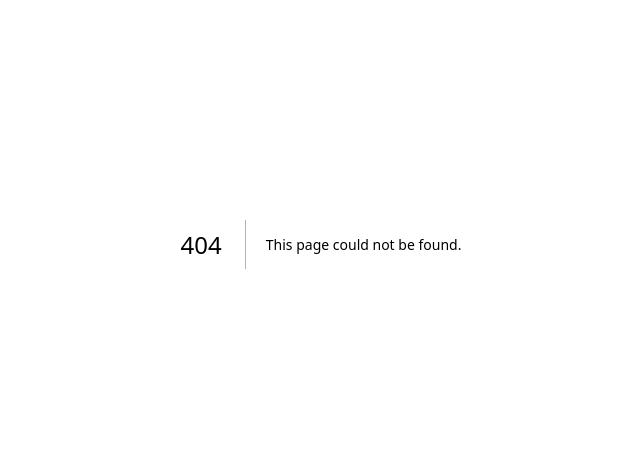
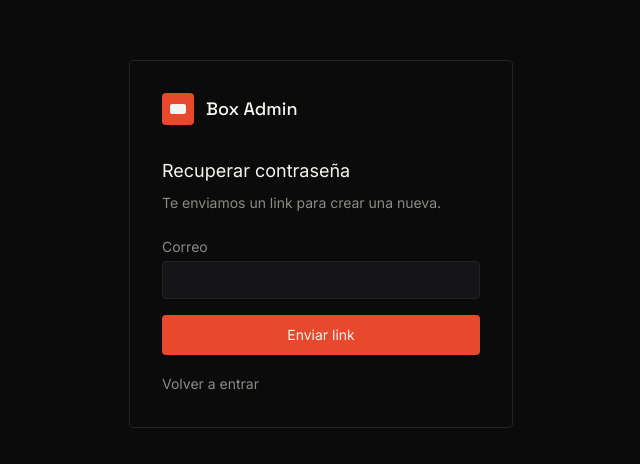
Before and after one commit to crossfitbox/Crossfit-box-repo, a Next.js app: page /forgot-password in a window 1280 px wide. Before the commit this address had no page. Shown: the part 156-620 px from the top of the page, without its empty margins (319-959 px from the left). Built offline with nearby package versions, Linux system fonts and the light colour scheme; no server answers.

Commit message:
Agregar recuperación de contraseña (forgot-password + reset-password)

```diff
--- /dev/null
+++ b/app/forgot-password/page.tsx
@@ -0,0 +1,85 @@
+'use client';
+
+import { useState } from 'react';
+import Link from 'next/link';
+import { createBrowserSupabaseClient } from '@/lib/supabase-browser';
+
+export default function ForgotPasswordPage() {
+  const supabase = createBrowserSupabaseClient();
+
+  const [email, setEmail] = useState('');
+  const [sent, setSent] = useState(false);
+  const [error, setError] = useState<string | null>(null);
+  const [loading, setLoading] = useState(false);
+
+  async function handleSubmit(e: React.FormEvent) {
+    e.preventDefault();
+    setLoading(true);
+    setError(null);
+
+    const { error } = await supabase.auth.resetPasswordForEmail(email, {
+      redirectTo: `${window.location.origin}/reset-password`,
+    });
+
+    setLoading(false);
+
+    if (error) {
+      setError('No se pudo enviar el correo — intenta de nuevo');
+      return;
+    }
+
+    setSent(true);
+  }
+
+  return (
+    <div className="min-h-screen flex items-center justify-center bg-bg px-6">
+      <div className="w-full max-w-sm border border-border rounded p-8">
+        <div className="flex items-center gap-3 mb-8">
+          <div className="w-8 h-8 rounded bg-accent flex items-center justify-center">
+            <div className="w-4 h-2.5 bg-primary rounded-sm" />
+          </div>
+          <span className="font-display font-medium text-lg text-primary">Box Admin</span>
+        </div>
+
+        {sent ? (
+          <>
+            <h1 className="text-primary text-lg mb-2">Revisa tu correo</h1>
+            <p className="text-secondary text-sm mb-6">
+              Si <strong>{email}</strong> tiene una cuenta, te llegó un link para
+              crear una contraseña nueva. Puede tardar unos minutos.
+            </p>
+            <Link href="/login" className="text-accent text-sm">Volver a entrar</Link>
+          </>
+        ) : (
+          <form onSubmit={handleSubmit}>
+            <h1 className="text-primary text-lg mb-2">Recuperar contraseña</h1>
+            <p className="text-secondary text-sm mb-6">
+              Te enviamos un link para crear una nueva.
+            </p>
+
+            <label className="block text-sm text-secondary mb-1">Correo</label>
+            <input
+              type="email"
+              required
+              value={email}
+              onChange={(e) => setEmail(e.target.value)}
+              className="w-full bg-surface border border-border rounded px-3 py-2 text-sm text-primary mb-4 outline-none focus:border-accent"
+            />
+
+            {error && <p className="text-accent text-sm mb-4">{error}</p>}
+
+            <button
+              type="submit"
+              disabled={loading}
+              className="w-full bg-accent text-primary text-sm py-2.5 rounded hover:opacity-90 transition-opacity disabled:opacity-50 mb-4"
+            >
+              {loading ? 'Enviando...' : 'Enviar link'}
+            </button>
+
+            <Link href="/login" className="text-secondary text-sm">Volver a entrar</Link>
+          </form>
+        )}
+      </div>
+    </div>
+  );
+}
--- a/app/login/page.tsx
+++ b/app/login/page.tsx
@@ -1,6 +1,7 @@
 'use client';
 
 import { useState } from 'react';
+import Link from 'next/link';
 import { useRouter } from 'next/navigation';
 import { createBrowserSupabaseClient } from '@/lib/supabase-browser';
 import { ThemeToggle } from '@/components/theme-toggle';
@@ -98,6 +99,10 @@ export default function LoginPage() {
           {loading ? 'Entrando...' : 'Entrar'}
         </button>
 
+        <Link href="/forgot-password" className="block text-center text-secondary text-sm mt-4 hover:text-primary">
+          ¿Olvidaste tu contraseña?
+        </Link>
+
         <p className="text-secondary text-xs mt-4">
           Solo coaches, admins y dueños del box tienen acceso a este panel.
         </p>
--- /dev/null
+++ b/app/reset-password/page.tsx
@@ -0,0 +1,93 @@
+'use client';
+
+import { useState } from 'react';
+import { useRouter } from 'next/navigation';
+import { createBrowserSupabaseClient } from '@/lib/supabase-browser';
+
+/**
+ * Supabase redirige aquí con un token de recuperación en la URL (hash
+ * o query, según versión del SDK) y el propio cliente de supabase-js
+ * lo detecta automáticamente al cargar la página, dejando al usuario
+ * en una sesión temporal válida SOLO para llamar updateUser({password}).
+ */
+export default function ResetPasswordPage() {
+  const router = useRouter();
+  const supabase = createBrowserSupabaseClient();
+
+  const [password, setPassword] = useState('');
+  const [confirmPassword, setConfirmPassword] = useState('');
+  const [error, setError] = useState<string | null>(null);
+  const [loading, setLoading] = useState(false);
+  const [done, setDone] = useState(false);
+
+  async function handleSubmit(e: React.FormEvent) {
+    e.preventDefault();
+    setError(null);
+
+    if (password.length < 8) {
+      setError('La contraseña debe tener al menos 8 caracteres');
+      return;
+    }
+    if (password !== confirmPassword) {
+      setError('Las contraseñas no coinciden');
+      return;
+    }
+
+    setLoading(true);
+    const { error } = await supabase.auth.updateUser({ password });
+    setLoading(false);
+
+    if (error) {
+      setError('El link expiró o ya se usó — pide uno nuevo desde "Olvidé mi contraseña"');
+      return;
+    }
+
+    setDone(true);
+    setTimeout(() => router.push('/login'), 2000);
+  }
+
+  if (done) {
+    return (
+      <div className="min-h-screen flex items-center justify-center bg-bg px-6">
+        <p className="text-primary">Contraseña actualizada — entrando...</p>
+      </div>
+    );
+  }
+
+  return (
+    <div className="min-h-screen flex items-center justify-center bg-bg px-6">
+      <form onSubmit={handleSubmit} className="w-full max-w-sm border border-border rounded p-8">
+        <h1 className="text-primary text-lg mb-2">Crea tu nueva contraseña</h1>
+        <p className="text-secondary text-sm mb-6">Mínimo 8 caracteres.</p>
+
+        <label className="block text-sm text-secondary mb-1">Nueva contraseña</label>
+        <input
+          type="password"
+          required
+          value={password}
+          onChange={(e) => setPassword(e.target.value)}
+          className="w-full bg-surface border border-border rounded px-3 py-2 text-sm text-primary mb-4 outline-none focus:border-accent"
+        />
+
+        <label className="block text-sm text-secondary mb-1">Confirma la contraseña</label>
+        <input
+          type="password"
+          required
+          value={confirmPassword}
+          onChange={(e) => setConfirmPassword(e.target.value)}
+          className="w-full bg-surface border border-border rounded px-3 py-2 text-sm text-primary mb-4 outline-none focus:border-accent"
+        />
+
+        {error && <p className="text-accent text-sm mb-4">{error}</p>}
+
+        <button
+          type="submit"
+          disabled={loading}
+          className="w-full bg-accent text-primary text-sm py-2.5 rounded hover:opacity-90 transition-opacity disabled:opacity-50"
+        >
+          {loading ? 'Guardando...' : 'Guardar contraseña'}
+        </button>
+      </form>
+    </div>
+  );
+}
```
